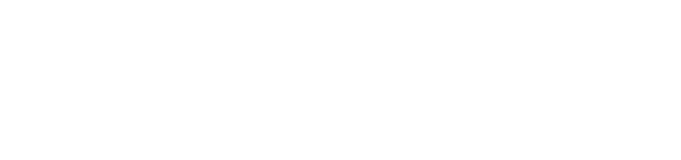
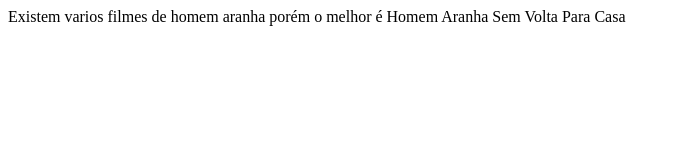
Before and after one commit to docenalu/nalu-HTML, a plain HTML site: page index.html in a window 1280 px wide. Shown: the whole page, without its empty margins (0-681 px from the left). Drawn offline with Linux system fonts and the light colour scheme.

Commit message:
index.html

```diff
--- a/index.html
+++ b/index.html
@@ -6,6 +6,6 @@
     <title>Document</title>
 </head>
 <body>
-
+Existem varios filmes de homem aranha porém o melhor é Homem Aranha Sem Volta Para Casa
 </body>
 </html>
```
